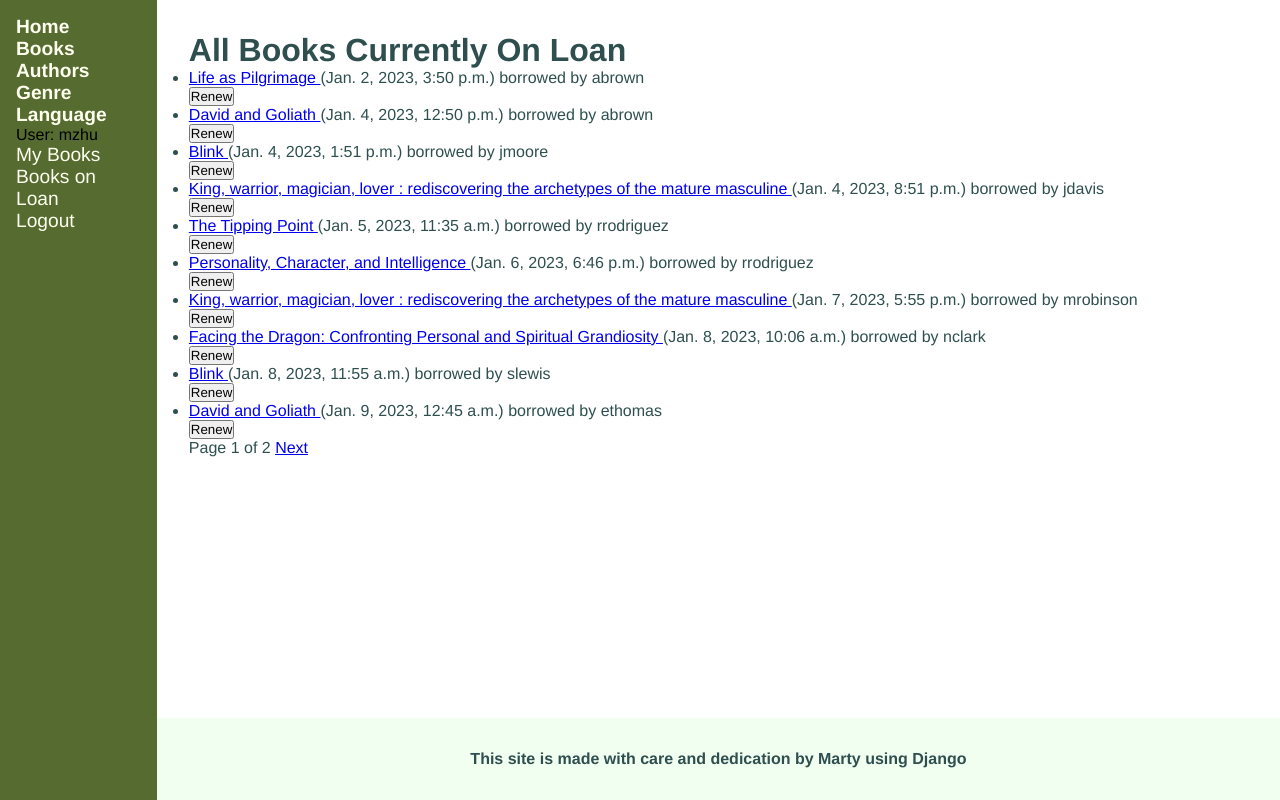
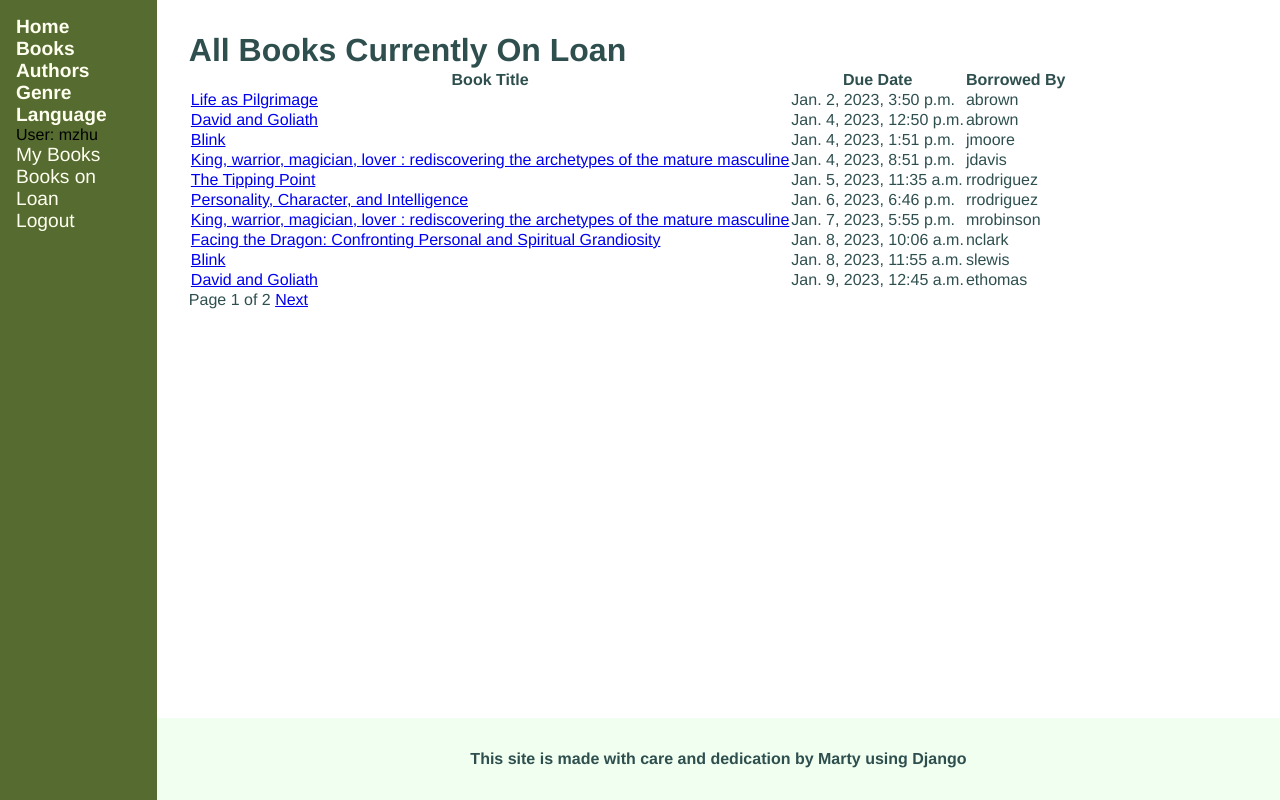
Before and after one commit to marty-zhu/django-demo-site, a Django app: page /catalog/booksloaned/ in a window 1280 px wide. Run offline with Django 4.2, Linux system fonts and the light colour scheme; a user stored in the database is signed in; data comes from the database, SQL or seed files in the repository.

Commit message:
changed catalog books on loan layout to table

```diff
--- a/catalog/templates/catalog/bookinstance_on_loan_list.html
+++ b/catalog/templates/catalog/bookinstance_on_loan_list.html
@@ -2,23 +2,25 @@
 
 {% block content %}
     <h1>All Books Currently On Loan</h1>
+
     {% if bookinstance_list %}
-
-    {% for book_instance in bookinstance_list %}
-    <ul>
-        <li class="{% if book_instance.is_overdue %}text-danger{% endif %}">
-            <a href="{% url 'catalog:book-detail-view' book_instance.book.pk %}">
-                {{ book_instance.book.title }}
-            </a>
-            ({{ book_instance.due_back }}) borrowed by {{ book_instance.borrower }}
-            <form action="{% url 'renew-book-librarian' book_instance.copy_id %}" method="get">
-                <button class="func-button">Renew</button>
-            </form>
-        </li>
-    </ul>
-    {% endfor %}
-
+    <table>
+        <tr>
+            <th>Book Title</th>
+            <th>Due Date</th>
+            <th>Borrowed By</th>
+        </tr>
+        {% for book_instance in bookinstance_list %}
+        <tr class="{% if book_instance.is_overdue %}text-danger{% endif %}">
+            <td><a href="{% url 'catalog:book-detail-view' book_instance.book.pk %}">{{ book_instance.book.title }}</a></td>
+            <td>{{ book_instance.due_back }}</td>
+            {% comment %} TODO: link to user account page with librarian controls {% endcomment %}
+            <td>{{ book_instance.borrower }}</td>
+        </tr>
+        {% endfor %}
+    </table>
     {% else %}
     <p>No books are on loan at the moment.</p>
     {% endif %}
+
 {% endblock content %}
```
